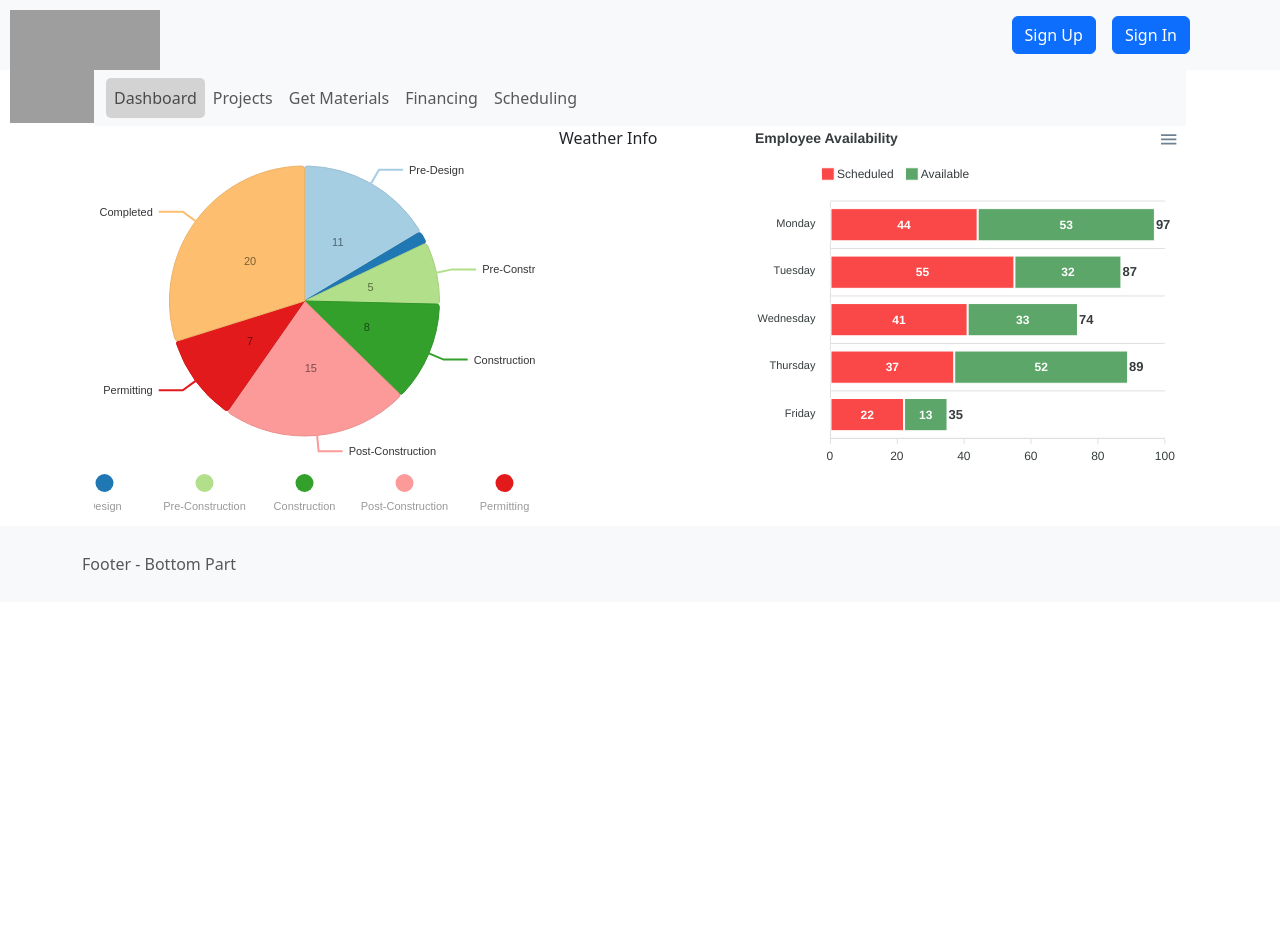
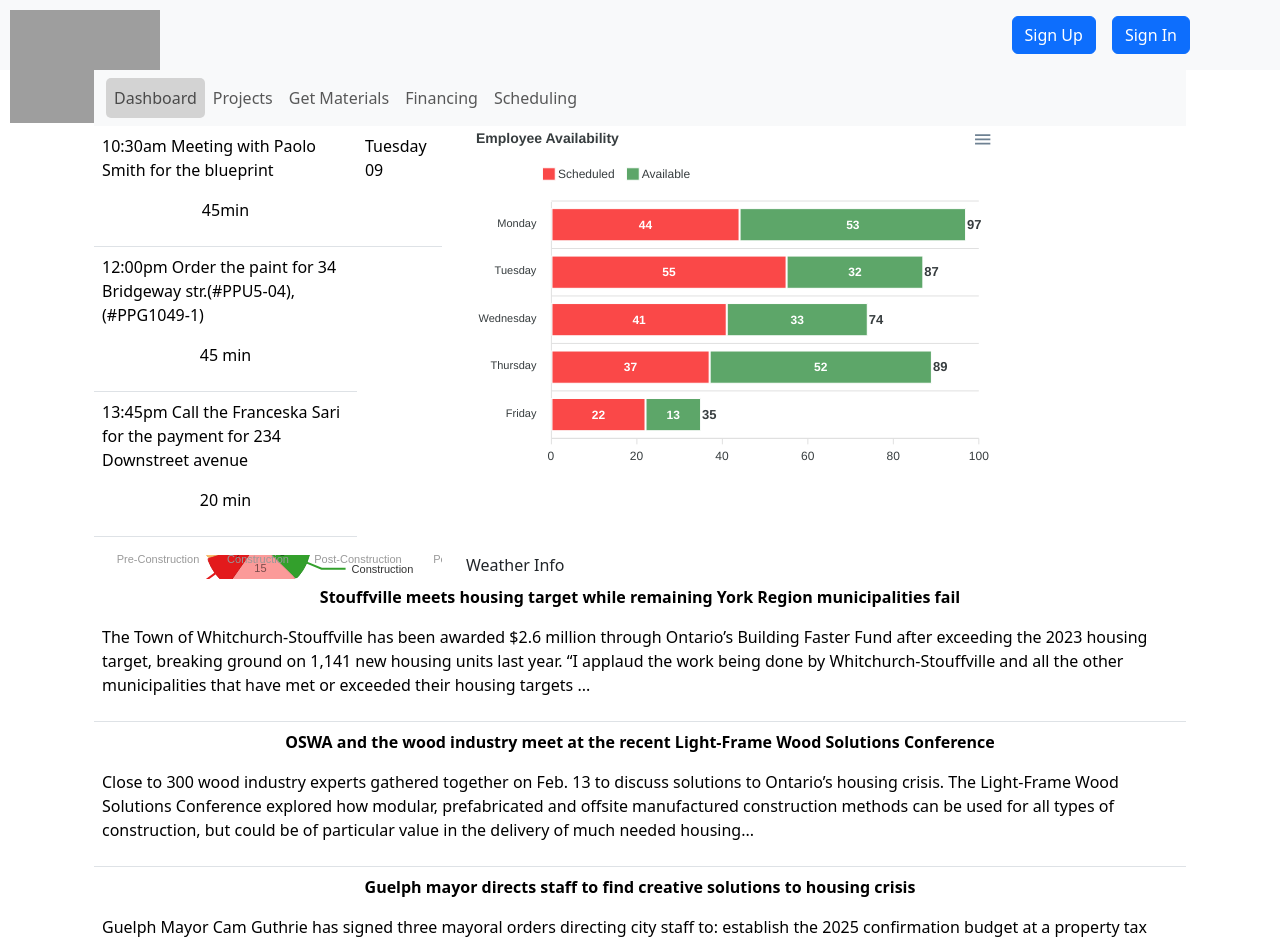
Before and after one commit to ssaha001/astron-ui, a React (Create React App) app: page /dashboard in a window 1280 px wide. Shown: the top 943 px of the page. Before the commit the page ends 800 px from the top, so only its background shows below. Built offline with nearby package versions, Linux system fonts and the light colour scheme; grey boxes are pictures that could not be loaded.

Commit message:
Implemented Tables in Dashboard

```diff
--- a/src/views/Dashboard/Dashboard.jsx
+++ b/src/views/Dashboard/Dashboard.jsx
@@ -5,6 +5,9 @@ import StagesPieChart from "../../Charts/StagesPieCharts";
 import ScheduleBarChart from "../../Charts/ScheduleBarChart";
 import stagesPieChartData from "../../Data/stagesPieChartData.json";
 import scheduleBarChartData from "../../Data/scheduleBarChart.json";
+import ScheduleTable from "../../Tables/ScheduleTable";
+import NewsTable from "../../Tables/NewsTable";
+
 
 const Dashboard = () => {
   return (
@@ -14,15 +17,25 @@ const Dashboard = () => {
           <DashboardHeader current={"Dashboard"} />
         </Container>
       </Navbar>
-      <Row style={{ height: "400px" }}>
-        <Col xs={5}>
+      <Row>
+      <Col xs={4}>
+          <ScheduleTable />
+        </Col>
+        <Col xs={15} md={6}>
+          <ScheduleBarChart data={scheduleBarChartData} />
+        </Col>
+      </Row>
+      <Row>
+      <Col xs={10} md={4}>
           <StagesPieChart data={stagesPieChartData} />
         </Col>
         <Col xs={2}>Weather Info</Col>
-        <Col xs={5}>
-          <ScheduleBarChart data={scheduleBarChartData} />
+      </Row>
+      <Row>
+      <Col xs={15}>
+          <NewsTable />
         </Col>
-      </Row>
+        </Row>
     </Container>
   );
 };
```
